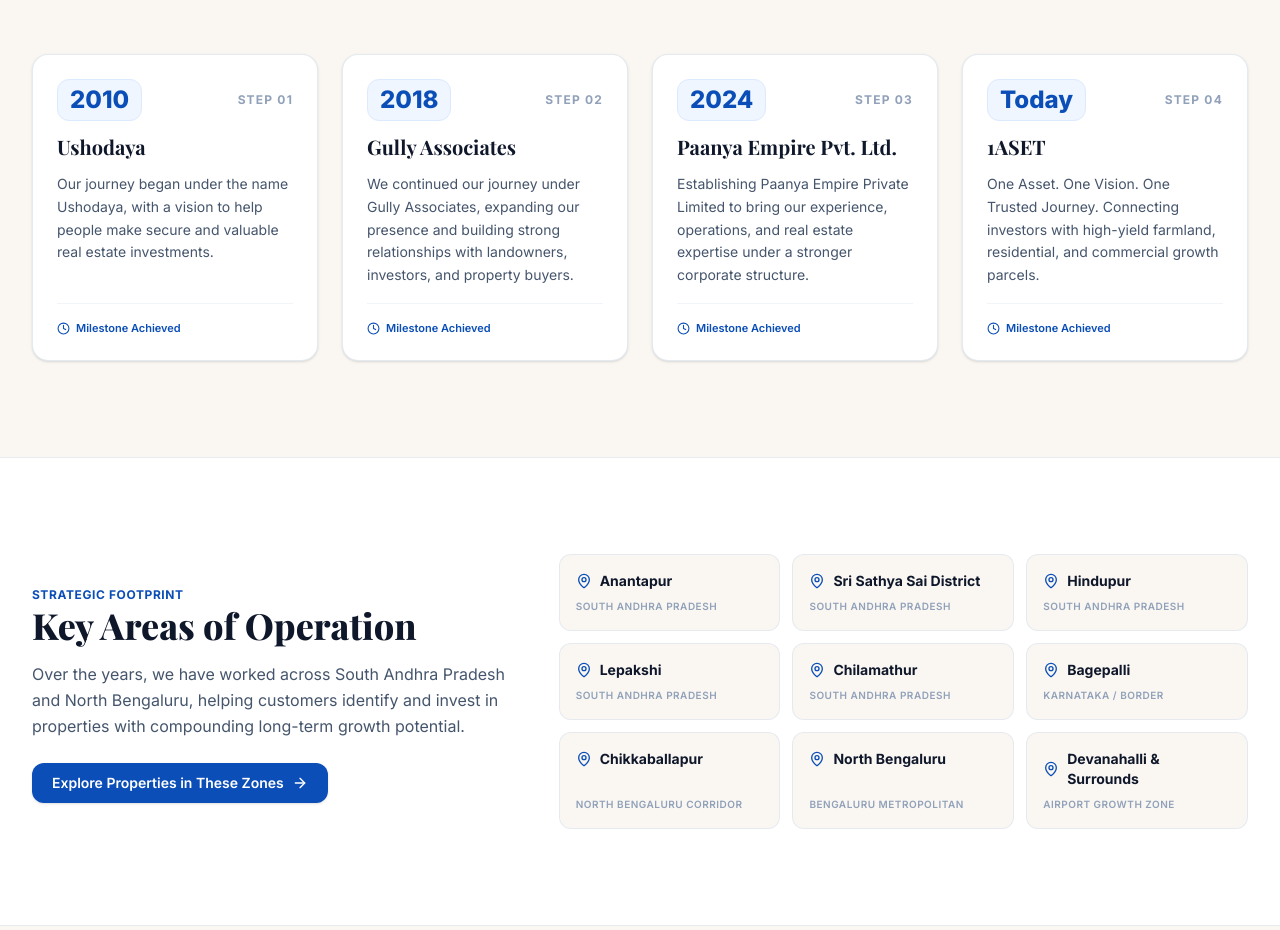
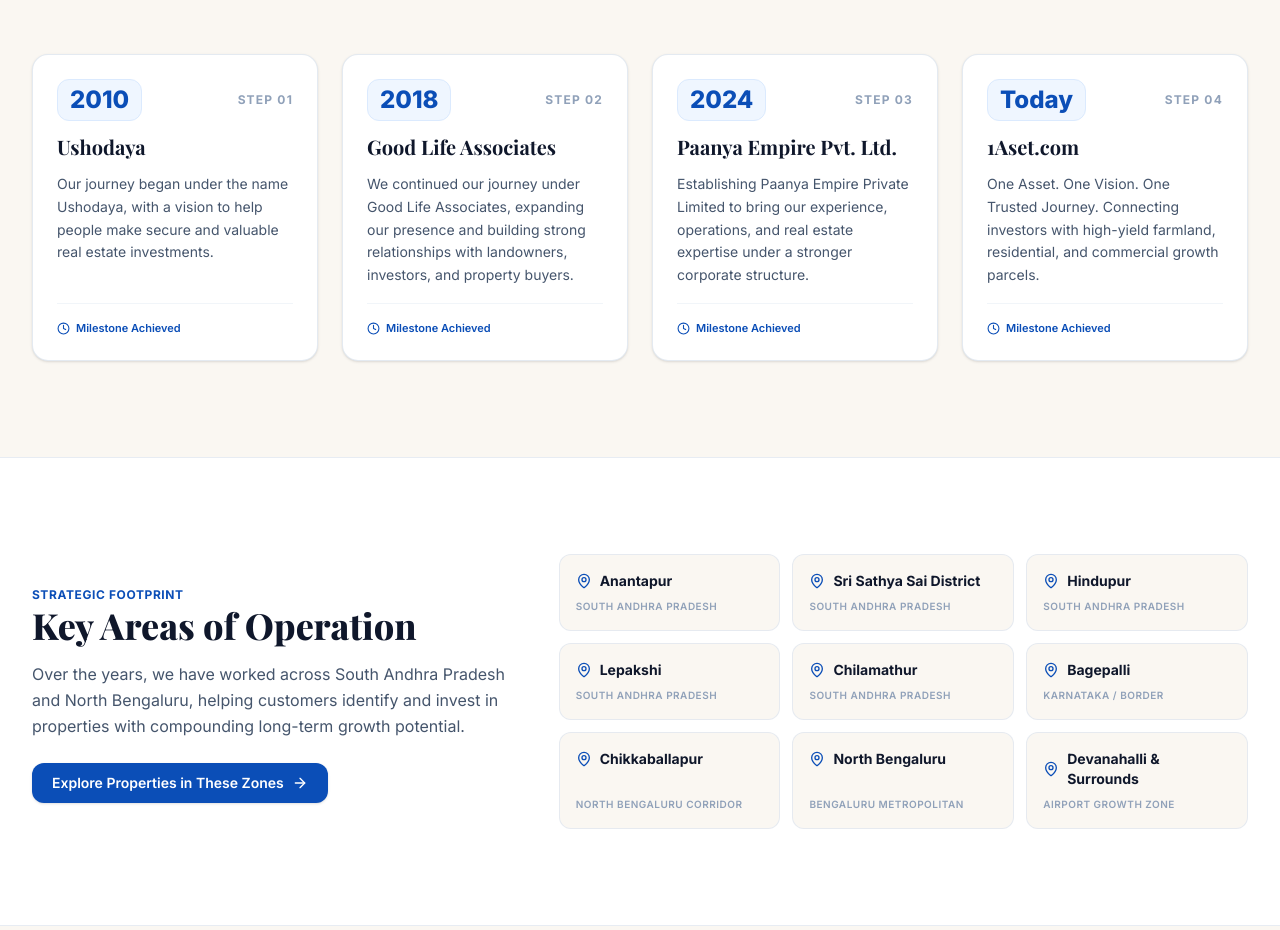
Before and after one commit to me-junaid/1Aset, a Next.js app in the folder apps/web/: page /about in a window 1280 px wide. Shown: the part 1080-2010 px from the top of the page. Built offline with nearby package versions, Linux system fonts and the light colour scheme; a web font is replaced by a local one.

Commit message:
Done some SEO.

```diff
--- a/apps/web/src/app/about/page.tsx
+++ b/apps/web/src/app/about/page.tsx
@@ -25,9 +25,9 @@
   },
   {
     year: "2018",
-    title: "Gully Associates",
+    title: "Good Life Associates",
     description:
-      "We continued our journey under Gully Associates, expanding our presence and building strong relationships with landowners, investors, and property buyers.",
+      "We continued our journey under Good Life Associates, expanding our presence and building strong relationships with landowners, investors, and property buyers.",
   },
   {
     year: "2024",
@@ -37,7 +37,7 @@
   },
   {
     year: "Today",
-    title: "1ASET",
+    title: "1Aset.com",
     description:
       "One Asset. One Vision. One Trusted Journey. Connecting investors with high-yield farmland, residential, and commercial growth parcels.",
   },
```
